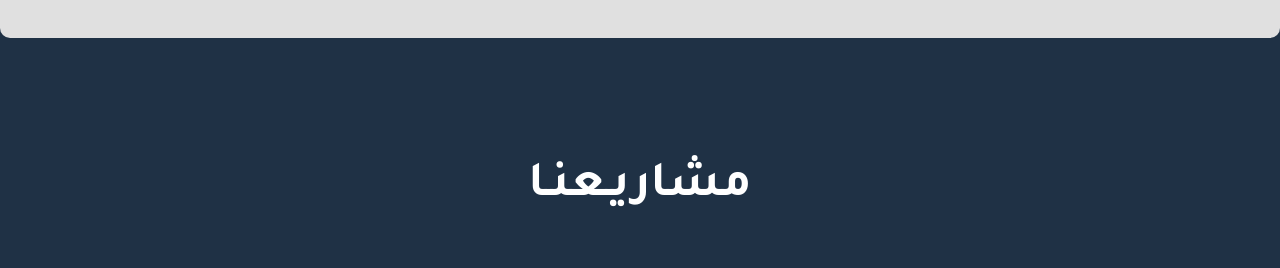
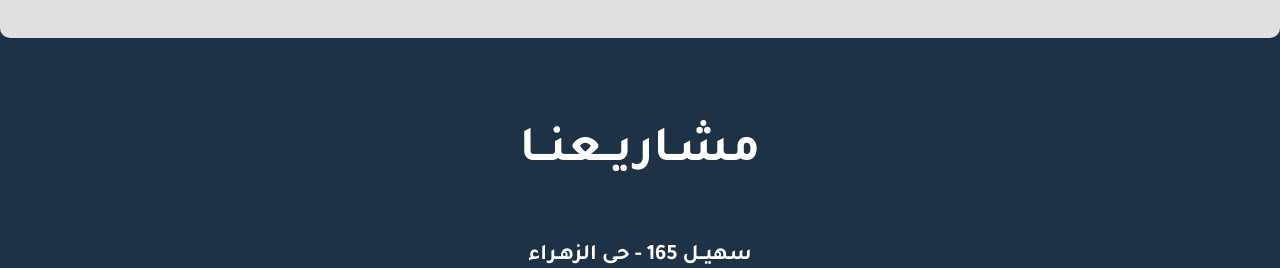
Before and after one commit to Ahmed-Abozied1/Sohail-Realestate, a React (Create React App) app: page / in a window 1280 px wide. Shown: the part 2560-2828 px from the top of the page. Built offline with nearby package versions, Linux system fonts and the light colour scheme.

Commit message:
change headeق

```diff
--- a/src/components/website_sections/4th_portfolio_and_feedback/PortfolioAndFeedbackSection.jsx
+++ b/src/components/website_sections/4th_portfolio_and_feedback/PortfolioAndFeedbackSection.jsx
@@ -83,7 +83,7 @@ export const PortfolioAndFeedbackSection = forwardRef((props, ref) => {
           className={classes.sectionTitle}
           variants={itemVariants}
         >
-          مشاريـعنـا
+          مشـاريــعنــا
         </motion.div>
 
         {/* مشروع 1 */}
--- a/src/components/website_sections/4th_portfolio_and_feedback/PortfolioAndFeedbackSection.module.css
+++ b/src/components/website_sections/4th_portfolio_and_feedback/PortfolioAndFeedbackSection.module.css
@@ -1,7 +1,7 @@
 /* PortfolioAndFeedbackSection.module.css */
 
 .sectionContainer {
-    padding: 40px 20px;
+    padding: 5px 20px;
     background: #1f3145;
     display: flex;
     flex-direction: column;
```
